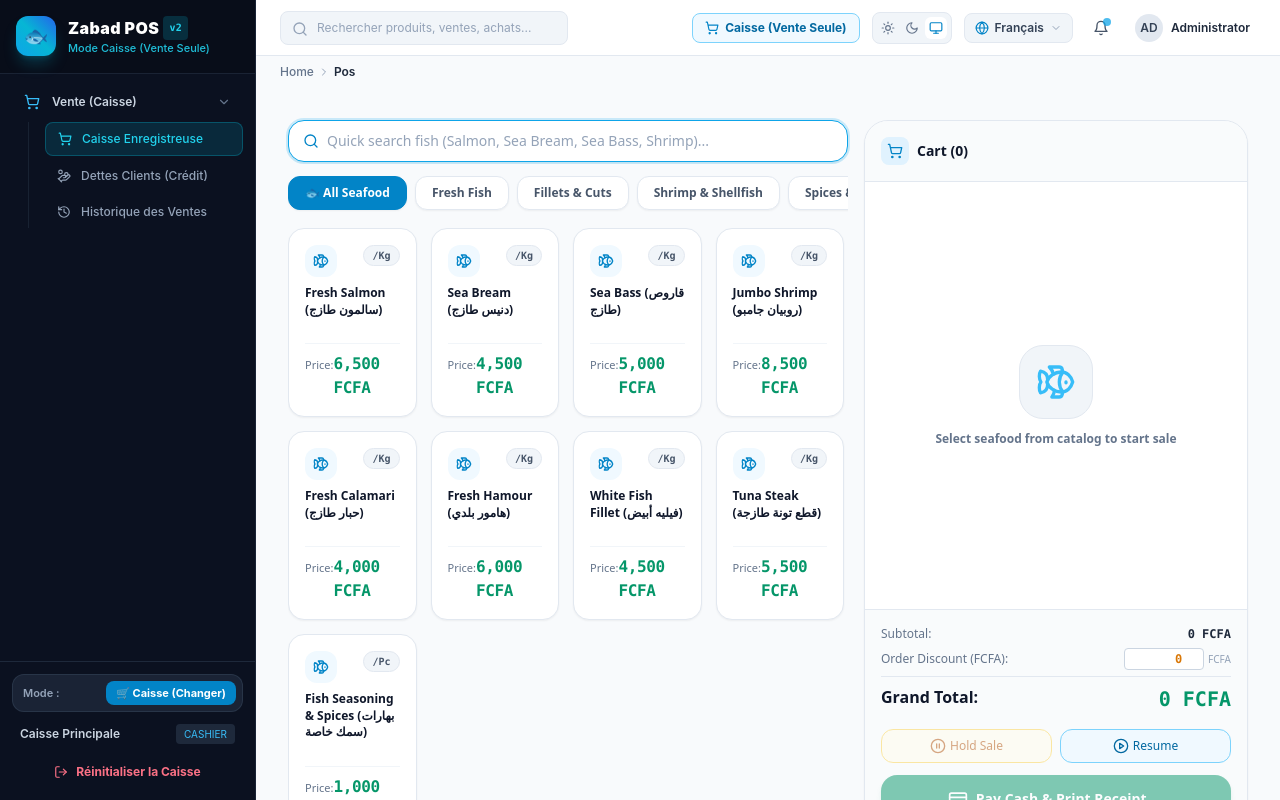
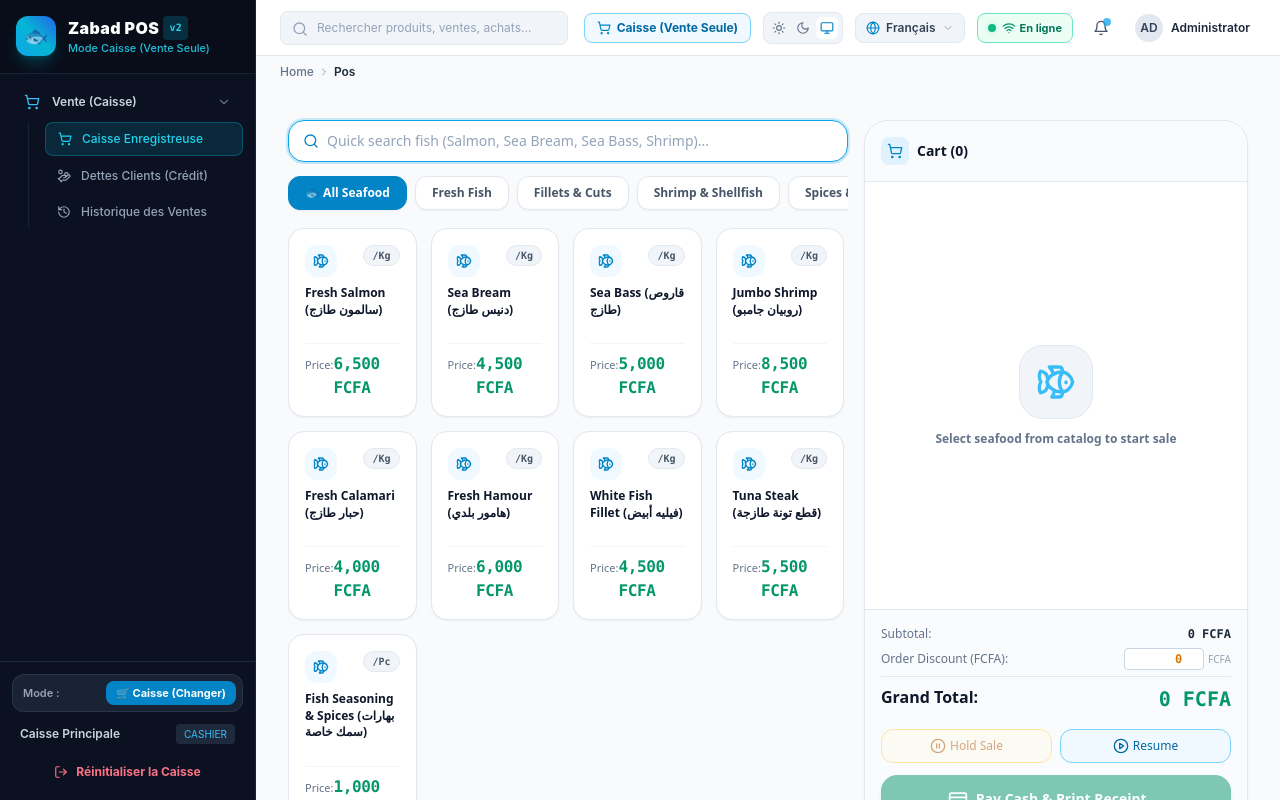
Before and after one commit to alinrbassam/Zabad, a React (Vite) app: page /#/pos in a window 1280 px wide. Built offline with nearby package versions, Linux system fonts and the light colour scheme.

Commit message:
feat(v1.0.1): add real-time internet connectivity status indicator to TopBar

```diff
--- a/package.json
+++ b/package.json
@@ -1,7 +1,7 @@
 {
   "name": "zabad-pos",
   "productName": "Zabad POS",
-  "version": "1.0.0",
+  "version": "1.0.1",
   "description": "Zabad Seafood POS & Retail Management System",
   "main": "dist/main/index.js",
   "scripts": {
--- a/src/renderer/components/layout/TopBar.tsx
+++ b/src/renderer/components/layout/TopBar.tsx
@@ -6,7 +6,7 @@ import { useAuthStore } from '../../stores/useAuthStore';
 import { SearchBox } from '../ui/SearchBox';
 import { Notifications } from './Notifications';
 import { UserProfile } from './UserProfile';
-import { Sun, Moon, Monitor, Globe, Shield, ShoppingCart, ChevronDown, Check } from 'lucide-react';
+import { Sun, Moon, Monitor, Globe, Shield, ShoppingCart, ChevronDown, Check, Wifi, WifiOff } from 'lucide-react';
 
 export const TopBar: React.FC = () => {
   const navigate = useNavigate();
@@ -15,7 +15,26 @@ export const TopBar: React.FC = () => {
   const { activeRoleMode, setRoleMode, setManagerUnlockModalOpen } = useAuthStore();
   const [searchQuery, setSearchQuery] = React.useState('');
   const [isLangOpen, setIsLangOpen] = React.useState(false);
+  const [isOnline, setIsOnline] = React.useState<boolean>(navigator.onLine);
   const langRef = React.useRef<HTMLDivElement>(null);
+
+  React.useEffect(() => {
+    const handleOnline = () => setIsOnline(true);
+    const handleOffline = () => setIsOnline(false);
+
+    window.addEventListener('online', handleOnline);
+    window.addEventListener('offline', handleOffline);
+
+    const interval = setInterval(() => {
+      setIsOnline(navigator.onLine);
+    }, 4000);
+
+    return () => {
+      window.removeEventListener('online', handleOnline);
+      window.removeEventListener('offline', handleOffline);
+      clearInterval(interval);
+    };
+  }, []);
 
   React.useEffect(() => {
     const handleClickOutside = (e: MouseEvent) => {
@@ -193,6 +212,59 @@ export const TopBar: React.FC = () => {
           )}
         </div>
 
+        {/* Internet Connection Status Indicator */}
+        <div
+          className={`flex items-center space-x-1.5 rtl:space-x-reverse px-2.5 py-1.5 rounded-lg text-xs font-semibold border transition-all ${
+            isOnline
+              ? 'bg-emerald-50 text-emerald-700 dark:bg-emerald-950/40 dark:text-emerald-400 border-emerald-300 dark:border-emerald-800'
+              : 'bg-rose-50 text-rose-700 dark:bg-rose-950/40 dark:text-rose-400 border-rose-300 dark:border-rose-800 animate-pulse'
+          }`}
+          title={
+            isOnline
+              ? language === 'ar'
+                ? 'متصل بالإنترنت'
+                : language === 'fr'
+                ? 'Connecté à Internet'
+                : 'Online'
+              : language === 'ar'
+              ? 'غير متصل بالإنترنت'
+              : language === 'fr'
+              ? 'Hors ligne (Vente locale active)'
+              : 'Offline (Local mode)'
+          }
+        >
+          <span className="relative flex h-2 w-2">
+            {isOnline && (
+              <span className="animate-ping absolute inline-flex h-full w-full rounded-full bg-emerald-400 opacity-75" />
+            )}
+            <span
+              className={`relative inline-flex rounded-full h-2 w-2 ${
+                isOnline ? 'bg-emerald-500' : 'bg-rose-500'
+              }`}
+            />
+          </span>
+          <div className="flex items-center space-x-1 rtl:space-x-reverse">
+            {isOnline ? (
+              <Wifi className="h-3.5 w-3.5 text-emerald-600 dark:text-emerald-400" />
+            ) : (
+              <WifiOff className="h-3.5 w-3.5 text-rose-600 dark:text-rose-400" />
+            )}
+            <span className="text-[11px] font-bold">
+              {isOnline
+                ? language === 'ar'
+                  ? 'متصل'
+                  : language === 'fr'
+                  ? 'En ligne'
+                  : 'Online'
+                : language === 'ar'
+                ? 'غير متصل'
+                : language === 'fr'
+                ? 'Hors ligne'
+                : 'Offline'}
+            </span>
+          </div>
+        </div>
+
         <Notifications />
         <UserProfile />
       </div>
```
